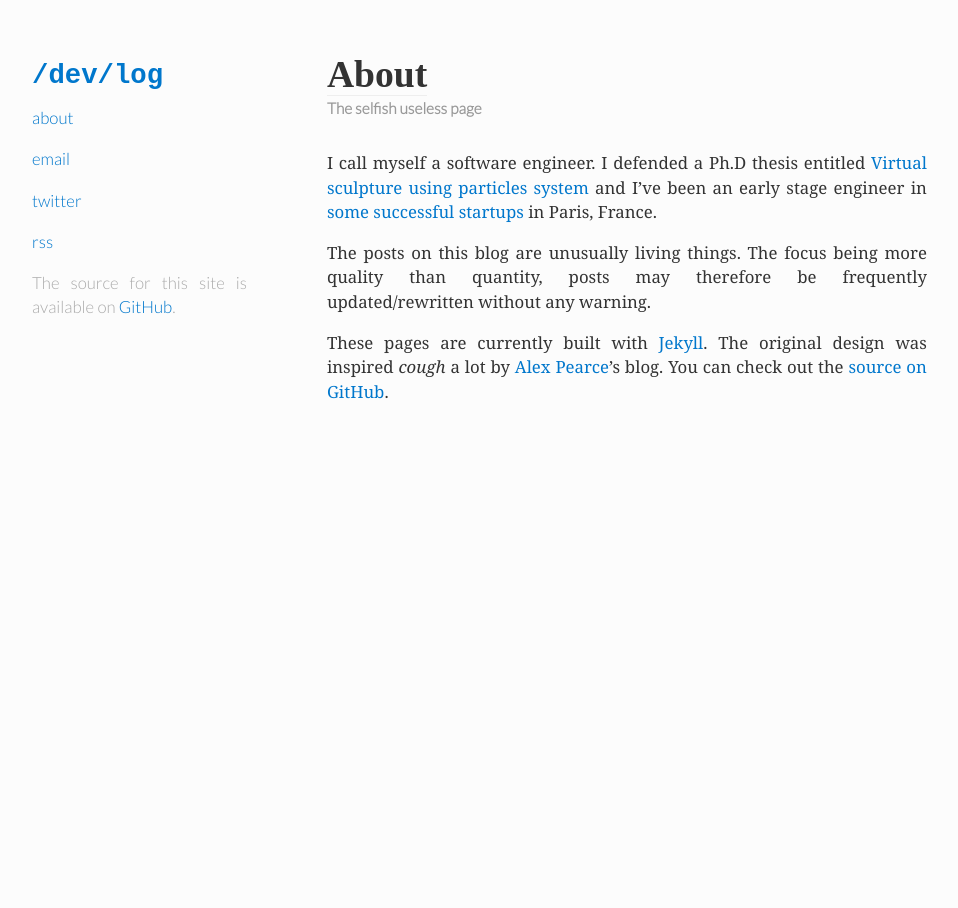
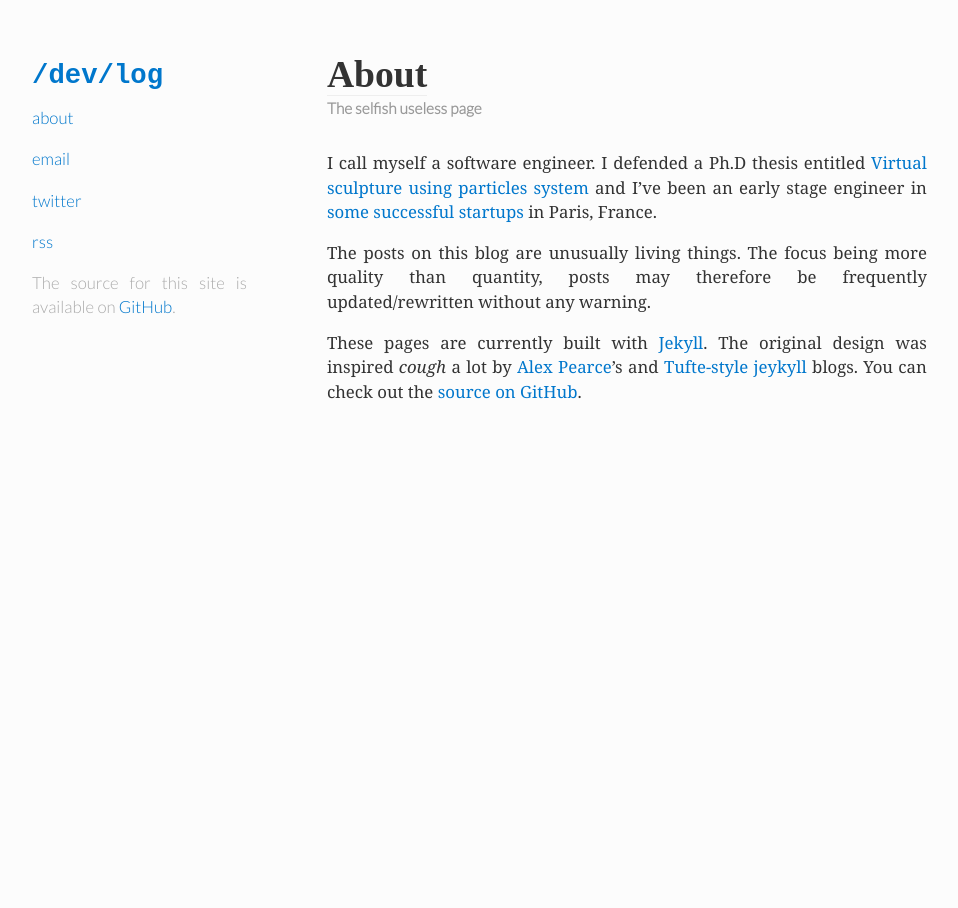
Before and after one commit to marchelbling/marc.helbling.fr, a Jekyll site: the page built from about.md, in a window 1280 px wide. Shown: the whole page, without its empty margins (36-994 px from the left). Built offline with Jekyll 4.4.1, drawn with Linux system fonts in a browser that asks for light colours; some web fonts are replaced.

Commit message:
Adds side/margin notes css

```diff
--- a/_includes/default.html
+++ b/_includes/default.html
@@ -1,12 +1,12 @@
 <article class="post">
-  <div class="cf">
+  <div class="post-meta">
     <h1><a href="{{ page.url }}">{{ page.title }}</a></h1>
     {% if page.description %}
       <h2>{{ page.description }}</h2>
     {% endif %}
   </div>
 
-  <div class="body">
+  <div class="text">
     {% if content %}
     {{ content }}
     {% else %}
@@ -14,7 +14,7 @@
     {% endif %}
   </div>
 
-  <ul class="tags cf">
+  <ul class="post-meta tags">
     {% for tag in page.tags %}
     <li><a href="/search.html?tags={{ tag }}">{{ tag | downcase }}</a></li>
     {% endfor %}
--- a/_layouts/default.html
+++ b/_layouts/default.html
@@ -27,7 +27,7 @@
 
     {% include header.html %}
 
-    <div class="blog">
+    <div class="content">
       {% include default.html %}
     </div>
 
--- a/_layouts/post.html
+++ b/_layouts/post.html
@@ -27,7 +27,7 @@
 
     {% include header.html %}
 
-    <div class="blog">
+    <div class="content">
       {% include post.html %}
 
       {% include comments.html %}
--- a/about.md
+++ b/about.md
@@ -8,4 +8,4 @@
 
 The posts on this blog are unusually living things. The focus being more quality than quantity, posts may therefore be frequently updated/rewritten without any warning.
 
-These pages are currently built with [Jekyll](https://github.com/mojombo/jekyll). The original design was inspired *cough* a lot by [Alex Pearce](http://alexpearce.me)'s blog. You can check out the [source on GitHub](https://github.com/marchelbling/marchelbling.github.io).
+These pages are currently built with [Jekyll](https://github.com/mojombo/jekyll). The original design was inspired *cough* a lot by [Alex Pearce](http://alexpearce.me)'s and [Tufte-style jeykyll](http://clayh53.github.io/tufte-jekyll/articles/15/tufte-style-jekyll-blog) blogs. You can check out the [source on GitHub](https://github.com/marchelbling/marchelbling.github.io).
--- a/assets/css/marchelbling.css
+++ b/assets/css/marchelbling.css
@@ -37,6 +37,7 @@
   font-family: Georgia;
   font-size: 1.05em;
   font-variant-ligatures: common-ligatures;
+  counter-reset: sidenote-counter;
 }
 
 li:not(:last-child) {
@@ -105,7 +106,7 @@
   vertical-align: 0.1em;
 }
 
-.columns, .blog {
+.columns, .content {
   overflow: hidden;
   _overflow: hidden;
   zoom: 1;
@@ -136,20 +137,23 @@
   font-size: 1.2em;
 }
 
-.blog {
-  width: 600px;
+.content {
   margin: 0 0 0 0;
   padding: 0 0 0 0;
 }
 
-article div.cf h1 a {
+.text {
+  width: 66%;
+}
+
+article div.post-meta h1 a {
   color: #333;
   border-bottom: 1px solid #eee;
   font-size: 1.6em;
   line-height: 1.25em;
 }
 
-article div.cf h2 {
+article div.post-meta h2 {
   float: left;
   width: 100%;
   color: #999;
@@ -160,9 +164,8 @@
 }
 
 .rev {
-  text-align: right;
-  float: right;
-  color: #999;
+    margin-left: 20px;
+    font-size: 0.9em;
 }
 
 .rev a {
@@ -293,8 +296,57 @@
   border-color: #0077cc;
 }
 
-article .body {
+article .text {
   clear: both;
+}
+
+input.margin-toggle {
+  display: none;
+}
+
+.sidenote, .marginnote {
+  float: right;
+  clear: right;
+  width: 40%;
+  margin-right: -50%;
+  margin-bottom: 1.2rem;
+  font-size: 0.9rem;
+  line-height: 1.1; /* changed to bring line heights into rational pattern */
+  vertical-align: baseline;
+  position: relative;
+}
+
+label.sidenote-number {
+  display: inline;
+}
+
+label.margin-toggle:not(.sidenote-number) {
+  display: none;
+}
+
+.sidenote-number {
+  counter-increment: sidenote-counter;
+}
+
+.sidenote-number:after, .sidenote:before {
+  content: counter(sidenote-counter) " ";
+  font-family: et-bembo-roman-old-style;
+  color: #303840; //added color
+  position: relative;
+  vertical-align: baseline;
+}
+
+.sidenote-number:after {
+  content: counter(sidenote-counter);
+  font-size: 1rem;
+  top: -0.5rem;
+  left: 0.1rem;
+}
+
+.sidenote:before {
+    content: counter(sidenote-counter) ".\000a0"; /* this is unicode for a non-breaking space */
+    color: #303840;
+    top: 0rem; /* removed superscripting for numerical reference in sidenote */
 }
 
 @media screen and (max-width: 1060px) {
@@ -302,7 +354,7 @@
     margin: 20px 0 0 20px;
   }
 
-  .blog {
+  .content {
     margin: 20px 0 0 0;
   }
 }
@@ -312,7 +364,7 @@
     width: 20%;
   }
 
-  .blog {
+  .content {
     width: 70%;
   }
 }
@@ -334,8 +386,20 @@
     display: none;
   }
 
-  .blog {
+  .content {
     width: 100%;
     padding: 0;
   }
+
+  .text {
+    width: 100%;
+  }
+
+  .sidenote, .marginnote {
+    clear: both;
+  }
+
+  label.sidenote-number {
+    display: none;
+  }
 }
```
Also changed, not shown: _includes/post.html (+4 -4 lines), README.md.
